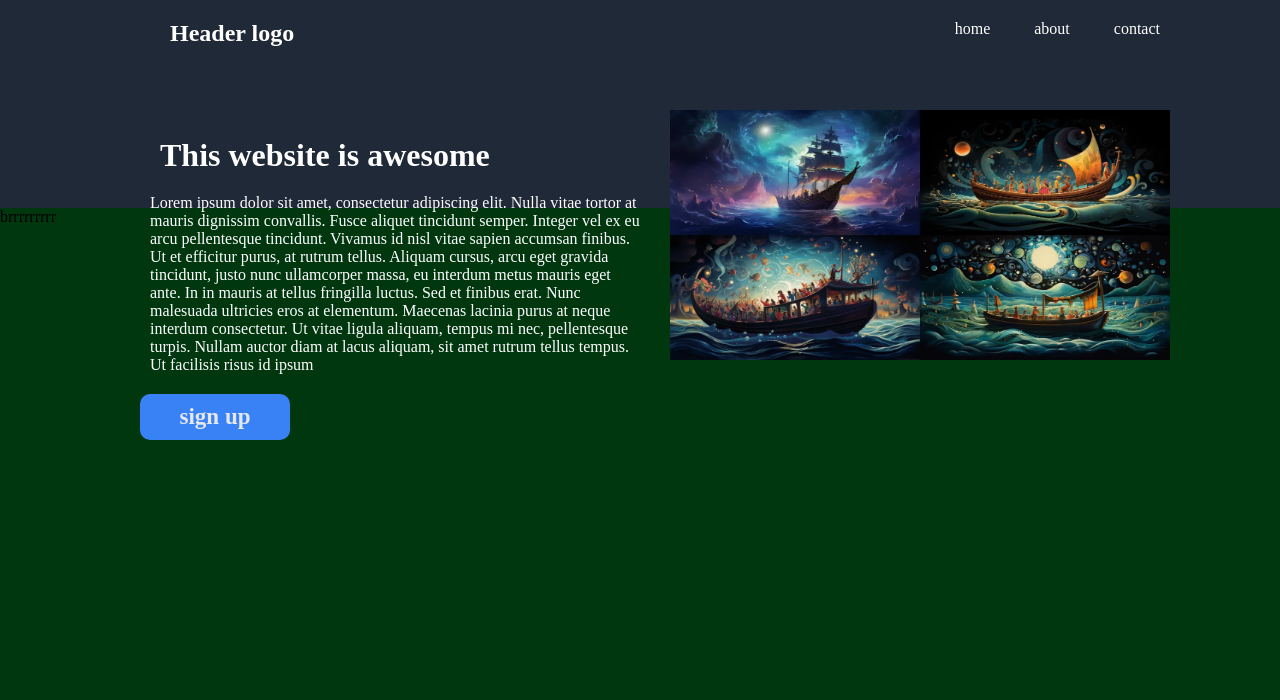
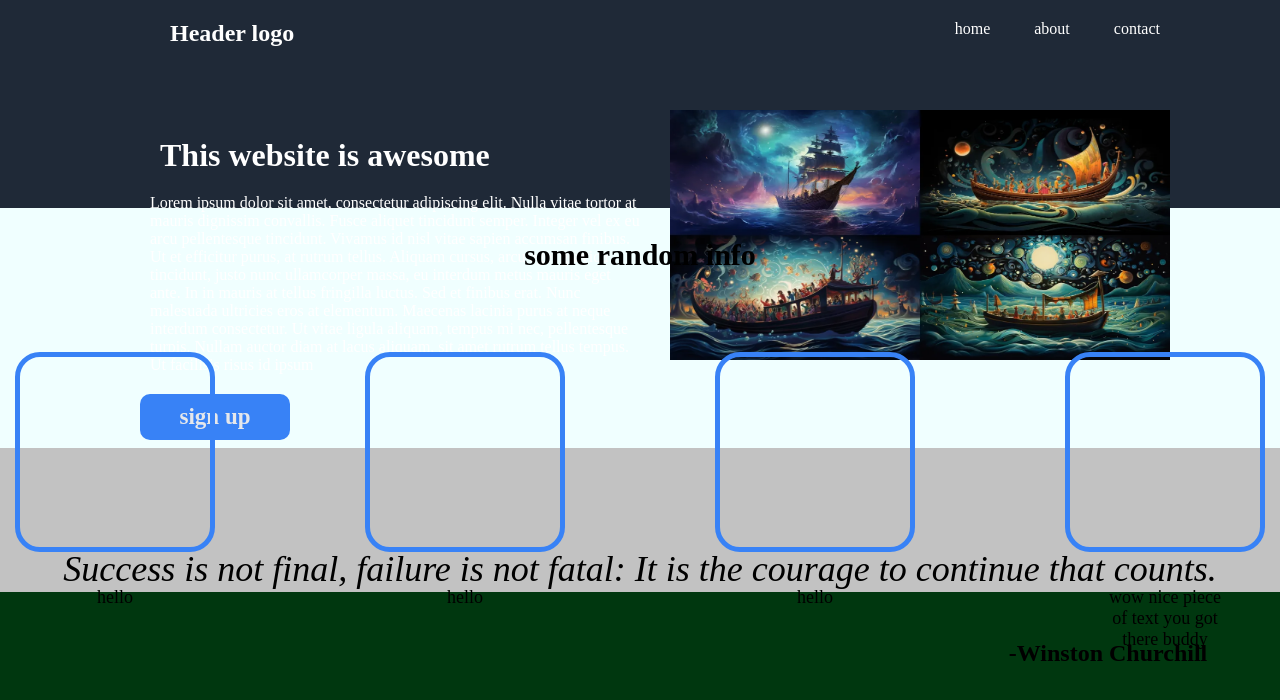
Before and after one commit to bampots97/landing-page, a plain HTML site: page index.html in a window 1280 px wide. Drawn offline with Linux system fonts and the light colour scheme.

Commit message:
added main and section

```diff
--- a/index.html
+++ b/index.html
@@ -21,7 +21,7 @@ rel="noopener noreferrer"><strong>sign up</strong></a>
 </div>
 <div class="rightside">
 <nav>
-    <ul>
+    <ul class="top">
 <li>home</li>
 <li>about</li>
 <li>contact</li>
@@ -32,8 +32,25 @@ rel="noopener noreferrer"><strong>sign up</strong></a>
     </header>
 
 </div>
+
+<main>
+   <h1>some random info</h1>
+   <div class="main">
+   <ul class="main">
+<li><p>hello</p></li>
+<li><p>hello</p></li>
+<li><p>hello</p></li>
+<li><p>wow nice piece of text you got there buddy</p></li>
+   </ul>
+   </div>
+</main>
 <section>
-    brrrrrrrrr
+<div class="sectiontext">
+    <p>Success is not final, failure is not fatal: It is the courage to continue that counts.</p>
+<h3><strong>-Winston Churchill</strong></h3>
+</div>
+
 </section>
+
 </body>
 </html>
--- a/style.css
+++ b/style.css
@@ -49,7 +49,7 @@ nav {
 
 }
 
-ul {
+ul.top {
     list-style: none;
     display: flex;
     gap: 24px;
@@ -95,3 +95,69 @@ div.rightside{
     margin-top: 100px;
     margin-right: 100px;
 }
+
+main {
+    background-color: azure;
+    height: 30vh;
+    display: flex;
+    flex-direction: column;
+    justify-content: flex-start;
+    align-items: center;
+}
+
+.main ul {
+    display: flex;
+    justify-content: center;
+    align-items: center;
+    list-style: none;
+    color: rgb(0, 0, 0);
+    font-size: 18px;
+    font-weight: 400;
+gap: 150px;
+}
+
+.main ul li {
+    display:flex;
+    flex-direction: column;
+    align-items: center;
+    padding: 10px;
+    gap: 50px;
+    border-radius: 25px;
+    padding: 20px;
+    width: 200px;
+    height: 200px;
+    border: 5px solid #3882F6;
+    margin-bottom: 30px;
+    text-align: center;
+}
+main h1 {
+   margin-bottom: 80px;
+   margin-top: 30px;
+   align-items: center;
+   font-size: 30px;
+}
+.main ul li p {
+    margin-top:200px;
+    min-width: fit-content;
+    border: 5px hidden #1f2937;
+    padding: 10px;
+    margin-bottom: 10px;
+}
+section {
+    background-color: #c2c2c2;
+    height: 18vh;
+    display: flex;
+    text-align: center;
+    justify-content: center;
+
+}
+section p {
+    margin-top: 100px;
+    font-style: italic;
+    font-size: 36px;
+}
+section h3{
+    padding-top: 50px;
+    padding-left: 39em;
+    font-size: 24px;
+}
```
